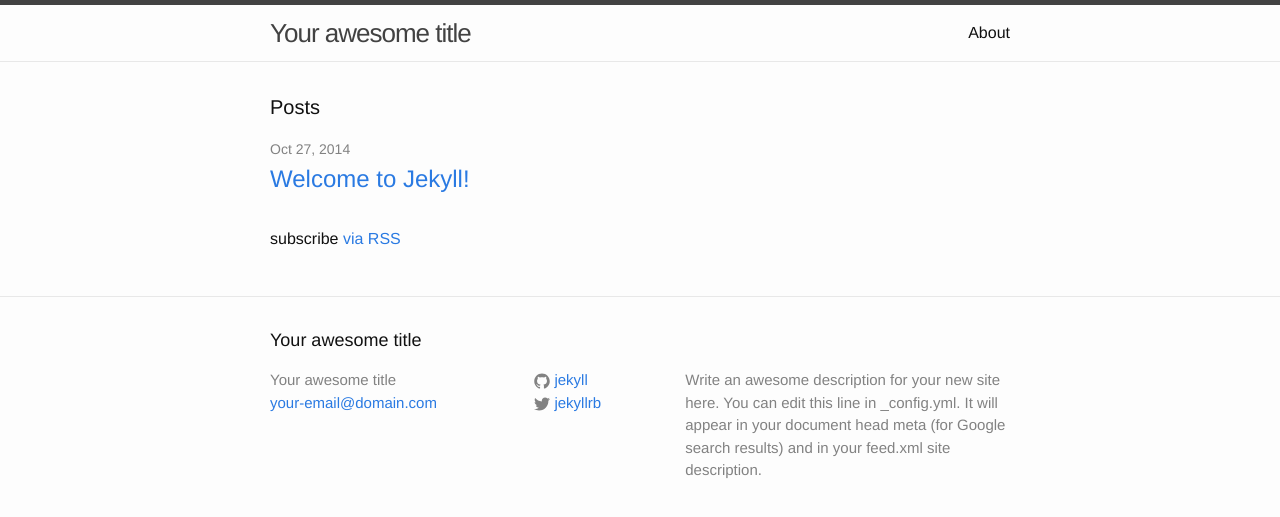
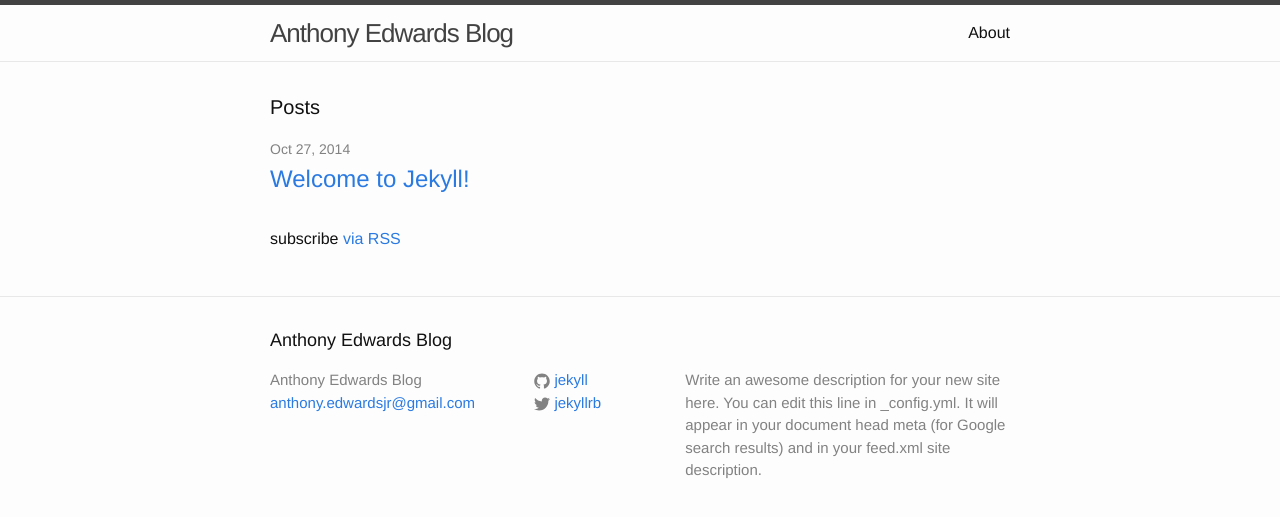
Before and after one commit to aedwards12/blog, a Jekyll site: the page built from index.html, in a window 1280 px wide. Shown: the top 517 px of the page. Built offline with Jekyll 4.4.1, drawn with Linux system fonts in a browser that asks for light colours.

Commit message:
changed config.yml basurl

```diff
--- a/_config.yml
+++ b/_config.yml
@@ -1,12 +1,12 @@
 # Site settings
-title: Your awesome title
-email: your-email@domain.com
+title: Anthony Edwards Blog
+email: anthony.edwardsjr@gmail.com
 description: > # this means to ignore newlines until "baseurl:"
   Write an awesome description for your new site here. You can edit this
   line in _config.yml. It will appear in your document head meta (for
   Google search results) and in your feed.xml site description.
-baseurl: "" # the subpath of your site, e.g. /blog/
-url: "http://yourdomain.com" # the base hostname & protocol for your site
+baseurl: "/blog/" # the subpath of your site, e.g. /blog/
+url: "aedwards12.github.io" # the base hostname & protocol for your site
 twitter_username: jekyllrb
 github_username:  jekyll
 
```
